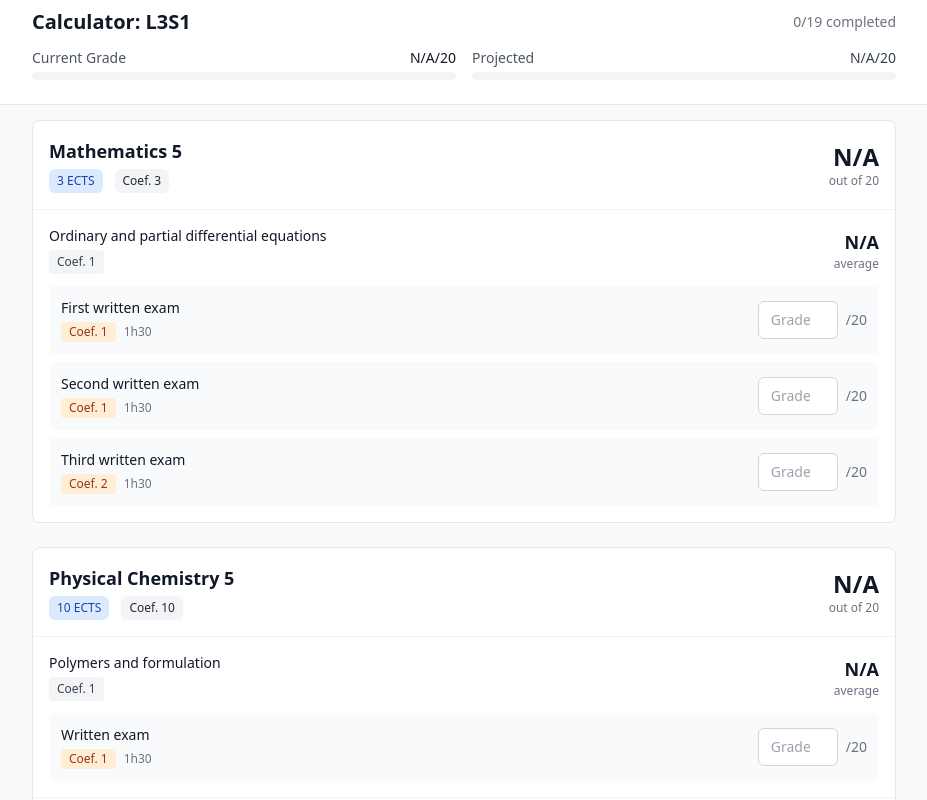
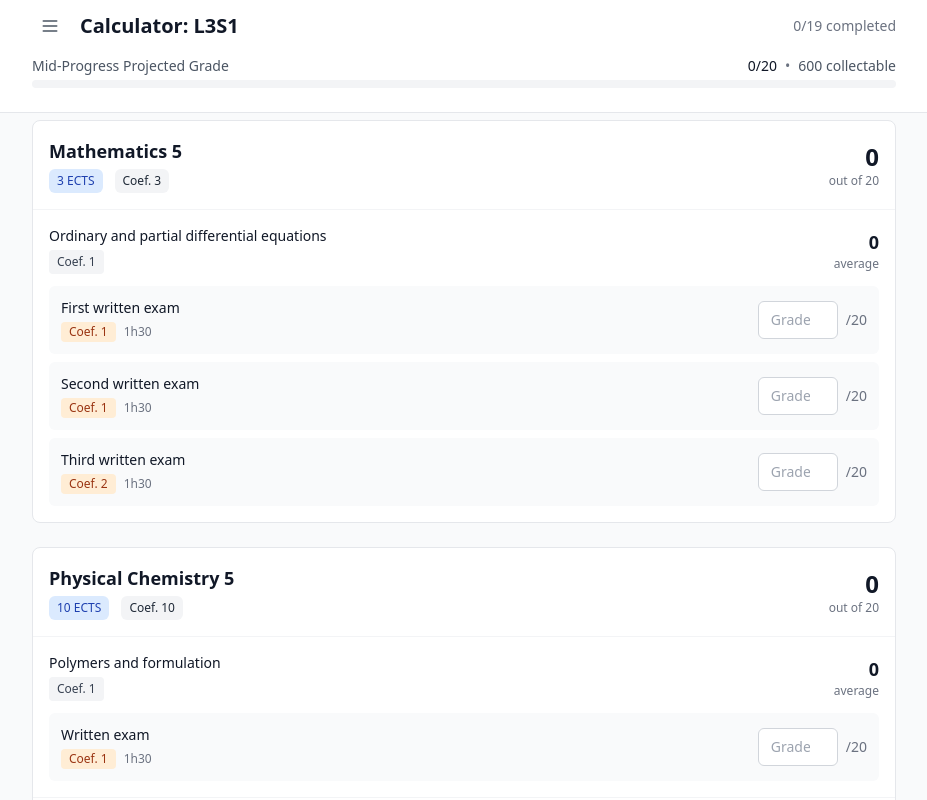
Before and after one commit to samircumsudzade/ufaz-grade-calculator-l3, a React (Vite) app: page / in a window 1280 px wide. Shown: the top 800 px of the page, without its empty margins (176-1103 px from the left). Built offline with nearby package versions, Linux system fonts and the light colour scheme.

Commit message:
Update grade display and add menu with reset

```diff
--- a/src/App.tsx
+++ b/src/App.tsx
@@ -7,6 +7,10 @@ import { UESection } from './components/UESection';
 
 function App() {
   const [ues, setUes] = useLocalStorage<UE[]>('gradeData', syllabusData);
+
+  const handleReset = () => {
+    setUes(syllabusData);
+  };
 
   const handleAssessmentGradeChange = (
     ueIndex: number,
@@ -37,7 +41,7 @@ function App() {
 
   return (
     <div className="min-h-screen bg-gray-50">
-      <Navbar ues={ues} />
+      <Navbar ues={ues} onReset={handleReset} />
 
       <div className="pt-24">
         <div className="max-w-4xl mx-auto px-4 py-6">
--- /dev/null
+++ b/src/components/Menu.tsx
@@ -0,0 +1,49 @@
+import React, { useState } from 'react';
+import { Menu as MenuIcon, RotateCcw } from 'lucide-react';
+
+interface MenuProps {
+  onReset: () => void;
+}
+
+export function Menu({ onReset }: MenuProps) {
+  const [isOpen, setIsOpen] = useState(false);
+
+  const handleReset = () => {
+    if (window.confirm('Are you sure you want to reset all grades? This action cannot be undone.')) {
+      onReset();
+      setIsOpen(false);
+    }
+  };
+
+  return (
+    <div className="relative">
+      <button
+        onClick={() => setIsOpen(!isOpen)}
+        className="p-2 rounded-md hover:bg-gray-100 transition-colors"
+        aria-label="Menu"
+      >
+        <MenuIcon className="w-5 h-5 text-gray-600" />
+      </button>
+
+      {isOpen && (
+        <>
+          <div
+            className="fixed inset-0 z-10"
+            onClick={() => setIsOpen(false)}
+          />
+          <div className="absolute top-full left-0 mt-1 w-48 bg-white rounded-md shadow-lg border border-gray-200 z-20">
+            <div className="py-1">
+              <button
+                onClick={handleReset}
+                className="flex items-center gap-2 w-full px-4 py-2 text-sm text-gray-700 hover:bg-gray-50 transition-colors"
+              >
+                <RotateCcw className="w-4 h-4" />
+                Reset All Grades
+              </button>
+            </div>
+          </div>
+        </>
+      )}
+    </div>
+  );
+}
--- a/src/components/Navbar.tsx
+++ b/src/components/Navbar.tsx
@@ -1,13 +1,14 @@
 import React from 'react';
 import { UE } from '../types/syllabus';
-import { calculateOverallCurrentGrade, calculateOverallMidProgressProjectedGrade, formatGrade } from '../utils/gradeCalculations';
+import { calculateOverallMidProgressProjectedGrade, formatGrade } from '../utils/gradeCalculations';
+import { Menu } from './Menu';
 
 interface NavbarProps {
   ues: UE[];
+  onReset: () => void;
 }
 
-export function Navbar({ ues }: NavbarProps) {
-  const currentGrade = calculateOverallCurrentGrade(ues);
+export function Navbar({ ues, onReset }: NavbarProps) {
   const projectedGrade = calculateOverallMidProgressProjectedGrade(ues);
 
   const completedAssessments = ues.reduce((sum, ue) =>
@@ -19,44 +20,44 @@ export function Navbar({ ues }: NavbarProps) {
     sum + ue.ecs.reduce((ecSum, ec) => ecSum + ec.assessments.length, 0), 0
   );
 
-  const progressPercentage = (completedAssessments / totalAssessments) * 100;
+  // Calculate collectable grade (remaining ECTS * 20)
+  const completedUEs = ues.filter(ue =>
+    ue.ecs.every(ec =>
+      ec.assessments.every(a => a.grade !== undefined)
+    )
+  );
+  const completedECTS = completedUEs.reduce((sum, ue) => sum + ue.ects, 0);
+  const totalECTS = ues.reduce((sum, ue) => sum + ue.ects, 0);
+  const collectableGrade = (totalECTS - completedECTS) * 20;
 
   return (
     <div className="fixed top-0 left-0 right-0 bg-white border-b border-gray-200 z-50">
       <div className="max-w-4xl mx-auto px-4">
         <div className="py-2">
           <div className="flex items-center justify-between mb-3">
-            <h1 className="text-xl font-semibold text-gray-900">Calculator: L3S1</h1>
+            <div className="flex items-center gap-3">
+              <Menu onReset={onReset} />
+              <h1 className="text-xl font-semibold text-gray-900">Calculator: L3S1</h1>
+            </div>
             <div className="text-sm text-gray-500">
               {completedAssessments}/{totalAssessments} completed
             </div>
           </div>
 
-          <div className="flex items-center gap-4 mb-4">
-            <div className="flex-1">
-              <div className="flex items-center justify-between text-sm mb-1">
-                <span className="text-gray-600">Current Grade</span>
-                <span className="font-medium text-gray-900">{formatGrade(currentGrade)}/20</span>
-              </div>
-              <div className="w-full bg-gray-100 rounded-md h-2 overflow-hidden">
-                <div
-                  className="bg-gray-800 h-2 transition-all duration-300"
-                  style={{ width: `${currentGrade ? (currentGrade / 20) * 100 : 0}%` }}
-                />
+          <div className="mb-4">
+            <div className="flex items-center justify-between text-sm mb-1">
+              <span className="text-gray-600">Mid-Progress Projected Grade</span>
+              <div className="flex items-center gap-2">
+                <span className="font-medium text-gray-900">{formatGrade(projectedGrade)}/20</span>
+                <span className="text-gray-500">•</span>
+                <span className="text-gray-600">{collectableGrade} collectable</span>
               </div>
             </div>
-
-            <div className="flex-1">
-              <div className="flex items-center justify-between text-sm mb-1">
-                <span className="text-gray-600">Projected</span>
-                <span className="font-medium text-gray-700">{formatGrade(projectedGrade)}/20</span>
-              </div>
-              <div className="w-full bg-gray-100 rounded-md h-2 overflow-hidden">
-                <div
-                  className="bg-gray-500 h-2 transition-all duration-300"
-                  style={{ width: `${projectedGrade ? (projectedGrade / 20) * 100 : 0}%` }}
-                />
-              </div>
+            <div className="w-full bg-gray-100 rounded-md h-2 overflow-hidden">
+              <div
+                className="bg-blue-600 h-2 transition-all duration-300"
+                style={{ width: `${projectedGrade ? (projectedGrade / 20) * 100 : 0}%` }}
+              />
             </div>
           </div>
         </div>
--- a/src/utils/gradeCalculations.ts
+++ b/src/utils/gradeCalculations.ts
@@ -144,6 +144,6 @@ export function calculateOverallGrade(ues: UE[], treatEmptyAsZero = false): numb
  * Format grade for display
  */
 export function formatGrade(grade: number | null): string {
-  if (grade === null) return 'N/A';
+  if (grade === null) return '0';
   return grade.toString();
 }
```
